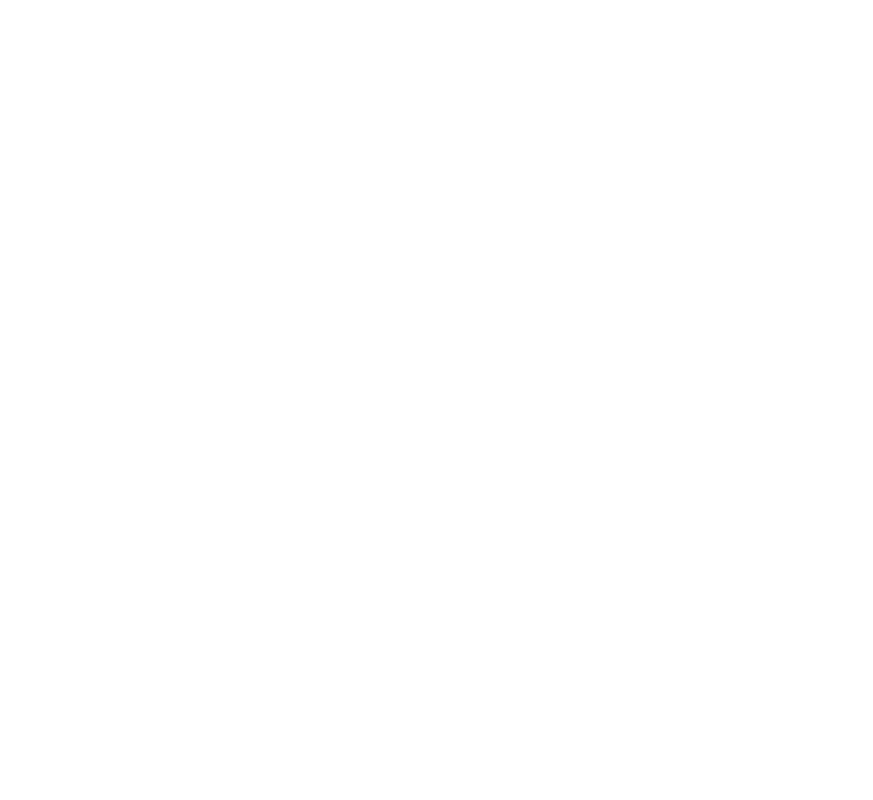
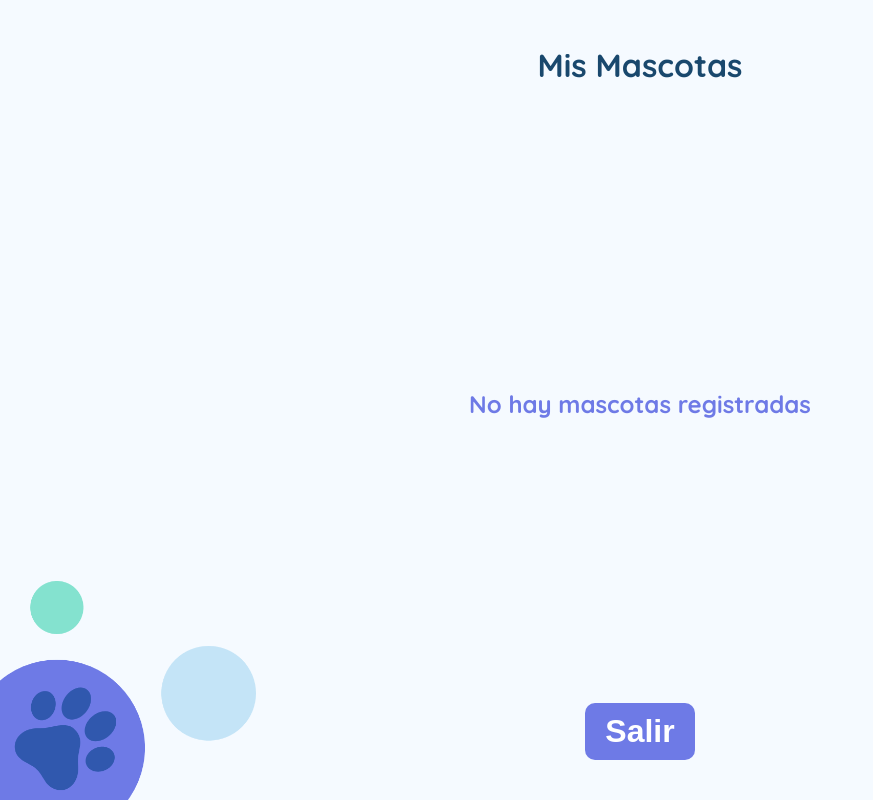
Before and after one commit to EmelyChavez/proyectoweb, a React (Vite) app in the folder Proyecto/Frontend/: page /mis-mascotas in a window 1280 px wide. Before the commit this address had no page. Shown: the whole page, without its empty margins (0-873 px from the left). Built offline with nearby package versions, Linux system fonts and the light colour scheme.

Commit message:
MyPet and MyAppointment

```diff
--- /dev/null
+++ b/Proyecto/Frontend/src/components/myAppointment/MyAppointment.css
@@ -0,0 +1,44 @@
+.mis-citas-container {
+    display: flex;
+    flex-direction: column;
+    justify-content: space-between;
+    align-items: center;
+    height: 100vh;
+    width: 100vw;
+    background-color: #f5faff;
+    font-family: 'Quicksand', 'Roboto', sans-serif;
+    position: relative;
+    overflow: hidden;
+    padding: 20px;
+    box-sizing: border-box;
+}
+
+
+.boton-salir {
+    font-size: 2rem;
+    background-color: #6E7AE6;
+    color: #ffffff;
+    border: none;
+    border-radius: 10px;
+    padding: 10px 20px;
+    font-weight: bold;
+    cursor: pointer;
+    transition: background-color 0.3s ease;
+    margin-bottom: 20px;
+}
+
+.boton-salir:hover {
+    background-color: #5563c1;
+}
+
+.boton-salir:hover {
+    background-color: #2E4668;
+}
+
+#decoracion-image-left {
+    position: absolute;
+    bottom: 0;
+    left: 0;
+    width: 20vw;
+    max-width: 100%;
+}
--- /dev/null
+++ b/Proyecto/Frontend/src/components/myAppointment/MyAppointment.jsx
@@ -0,0 +1,21 @@
+import React from "react";
+import { useNavigate } from "react-router-dom";
+import "./MyAppointment.css";
+import Decoracion from "../../assets/decoracion.png";
+
+const MyAppointment = () => {
+const navigate = useNavigate();
+  return (
+    <div className="mis-citas-container">
+      <h1 className="titulo">Mis Citas</h1>
+      <h3>No hay citas registradas</h3>
+      <button className="boton-salir" onClick={() => navigate("/sobre-nosotros")}>
+        Salir</button>
+      <img id="decoracion-image-left" src={Decoracion} alt="Decoracion" />
+
+    </div>
+
+  );
+};
+
+export default MyAppointment;
--- /dev/null
+++ b/Proyecto/Frontend/src/components/myPet/MyPet.css
@@ -0,0 +1,44 @@
+.my-pet-container {
+    display: flex;
+    flex-direction: column;
+    justify-content: space-between;
+    align-items: center;
+    height: 100vh;
+    width: 100vw;
+    background-color: #f5faff;
+    font-family: 'Quicksand', 'Roboto', sans-serif;
+    position: relative;
+    overflow: hidden;
+    padding: 20px;
+    box-sizing: border-box;
+}
+
+
+.close-btn {
+    font-size: 2rem;
+    background-color: #6E7AE6;
+    color: #ffffff;
+    border: none;
+    border-radius: 10px;
+    padding: 10px 20px;
+    font-weight: bold;
+    cursor: pointer;
+    transition: background-color 0.3s ease;
+    margin-bottom: 20px;
+}
+
+.close-btn:hover {
+    background-color: #5563c1;
+}
+
+.close-btn:hover {
+    background-color: #2E4668;
+}
+
+#decoracion-image-left {
+    position: absolute;
+    bottom: 0;
+    left: 0;
+    width: 20vw;
+    max-width: 100%;
+}
--- /dev/null
+++ b/Proyecto/Frontend/src/components/myPet/MyPet.jsx
@@ -0,0 +1,21 @@
+import React from "react";
+import { useNavigate } from "react-router-dom";
+import "./MyPet.css";
+import Decoracion from "../../assets/decoracion.png";
+
+const MyAppointment = () => {
+const navigate = useNavigate();
+  return (
+    <div className="my-pet-container">
+      <h1 className="titulo">Mis Mascotas</h1>
+      <h3>No hay mascotas registradas</h3>
+      <button className="close-btn" onClick={() => navigate("/sobre-nosotros")}>
+        Salir</button>
+      <img id="decoracion-image-left" src={Decoracion} alt="Decoracion" />
+
+    </div>
+
+  );
+};
+
+export default MyAppointment;
--- a/Proyecto/Frontend/src/components/petRegistration/PetRegistration.css
+++ b/Proyecto/Frontend/src/components/petRegistration/PetRegistration.css
@@ -105,17 +105,15 @@
   transform: scale(1.1);
 }
 
-/* Estilo para el botón de 'male' (azul) */
 .gender-button.selected#male {
-  background-color: #007bff;  /* Azul para macho */
+  background-color: #007bff;
   color: white;
 }
 
 .gender-button.selected#male i {
-  color: white;  /* El ícono será blanco */
+  color: white;
 }
 
-/* Estilo para el botón de 'female' (rojo) */
 .gender-button.selected#female {
   background-color: #ff4c4c;  /* Rojo para hembra */
   color: white;
--- a/Proyecto/Frontend/src/index.css
+++ b/Proyecto/Frontend/src/index.css
@@ -43,7 +43,6 @@
 }
 p {
   margin: 5px 0 0;
-
   color: #606060;
 }
 label {
--- a/Proyecto/Frontend/src/pages/Home.jsx
+++ b/Proyecto/Frontend/src/pages/Home.jsx
@@ -3,6 +3,8 @@
 import HomePage from "../components/homePage/HomePage";
 import PetRegistration from "../components/petRegistration/PetRegistration";
 import Appointment from "../components/appointment/Appointment";
+import MyAppointment from "../components/myAppointment/MyAppointment";
+import MyPet from "../components/myPet/MyPet"
 
 const Home = () => {
   return (
@@ -12,6 +14,8 @@
         <Route path="/sobre-nosotros" element={<HomePage />} />
         <Route path="/registrar-mascota" element={<PetRegistration />} />
         <Route path="/agendar-cita" element={<Appointment />} />
+        <Route path="/mis-citas" element={<MyAppointment />} />
+        <Route path="/mis-mascotas" element={<MyPet />} />
       </Routes>
     </Router>
   );
```
